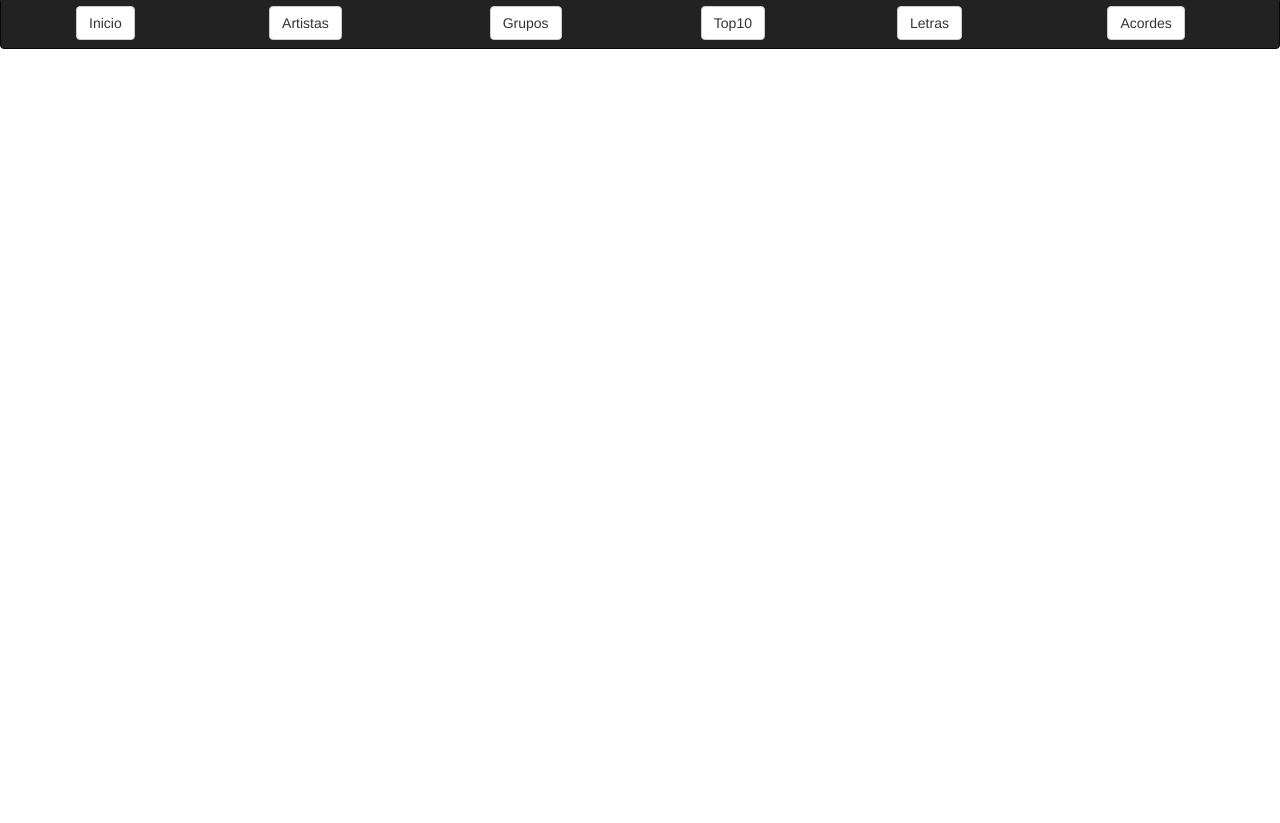
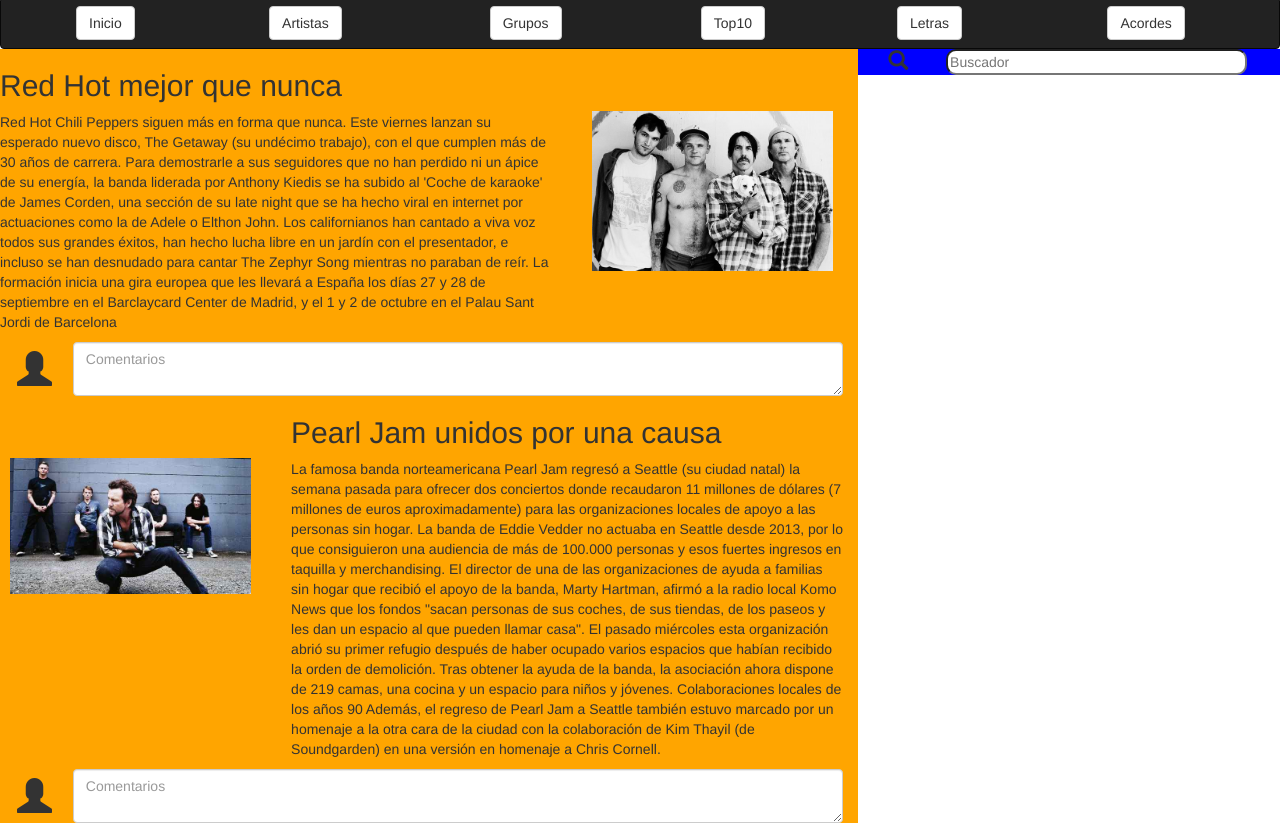
Before and after one commit to Ale9208/ProyectoFinalFrameworks, a plain HTML site: page index.html in a window 1280 px wide. Shown: the part 83-906 px from the top of the page. Before the commit the page ends 800 px from the top, so only its background shows below. Drawn offline with Linux system fonts and the light colour scheme.

Commit message:
Avance contenido blog

```diff
--- a/css/estilos.css
+++ b/css/estilos.css
@@ -27,3 +27,30 @@
 	float: none;
 	text-align: center;
 }
+
+.img-post{
+	padding: 10px;
+}
+
+@media (min-width: 992px){
+	.img-post{
+		margin-top: 20%;
+	}
+}
+
+.icon{
+	margin-left: 40%;
+	margin-top: 20%;
+	font-size: 35px;
+
+}
+
+.icon-search{
+	font-size: 20px;
+	margin-left: 35%;
+}
+
+.buscador{
+	width: 90%;
+	border-radius: 10px;
+}
--- a/index.html
+++ b/index.html
@@ -37,6 +37,72 @@
 			</div>
 		</div>
 
-	<script type="text/javascript" src="js/botstrap.min.js"></script>
+
+		<div class="row contenedor-principal">
+				<div class="col-lg-8 col-md-8 col-sm-9 col-xs-9 blog" style="background-color: orange">
+					<div class="row post1">
+						<div class="col-lg-8 col-md-8 col-sm-12 col-xs-12 noticia">
+							<h2>Red Hot mejor que nunca</h2>
+							<p>Red Hot Chili Peppers siguen más en forma que nunca. Este viernes lanzan su esperado nuevo disco, The Getaway (su undécimo trabajo), con el que cumplen más de 30 años de carrera. Para demostrarle a sus seguidores que no han perdido ni un ápice de su energía, la banda liderada por Anthony Kiedis se ha subido al 'Coche de karaoke' de James Corden, una sección de su late night que se ha hecho viral en internet por actuaciones como la de Adele o Elthon John. Los californianos han cantado a viva voz todos sus grandes éxitos, han hecho lucha libre en un jardín con el presentador, e incluso se han desnudado para cantar The Zephyr Song mientras no paraban de reír. La formación inicia una gira europea que les llevará a España los días 27 y 28 de septiembre en el Barclaycard Center de Madrid, y el 1 y 2 de octubre en el Palau Sant Jordi de Barcelona</p>
+						</div>
+						<div class="col-lg-4 col-md-4 col-sm-12 col-xs-12 imagen1">
+							<img src="img/rhcp.jpg" class="img-post img-responsive">
+
+						</div>
+					</div>
+					<div class="row comentario1">
+						<div class="col-xs-12">
+							<div class="row">
+								<div class="col-xs-1">
+									<span class="glyphicon glyphicon-user icon"></span>
+								</div>
+								<div class="col-xs-11">
+									<textarea class="form-control" placeholder="Comentarios"></textarea>
+								</div>
+							</div>
+						</div>
+
+					</div>
+					<div class="row post2">
+						<div class="col-lg-8 col-lg-push-4 col-md-8 col-md-push-4 col-sm-12 col-xs-12">
+							<h2>Pearl Jam unidos por una causa</h2>
+							<p>La famosa banda norteamericana Pearl Jam regresó a Seattle (su ciudad natal) la semana pasada para ofrecer dos conciertos donde recaudaron 11 millones de dólares (7 millones de euros aproximadamente) para las organizaciones locales de apoyo a las personas sin hogar. La banda de Eddie Vedder no actuaba en Seattle desde 2013, por lo que consiguieron una audiencia de más de 100.000 personas y esos fuertes ingresos en taquilla y merchandising. El director de una de las organizaciones de ayuda a familias sin hogar que recibió el apoyo de la banda, Marty Hartman, afirmó a la radio local Komo News que los fondos "sacan personas de sus coches, de sus tiendas, de los paseos y les dan un espacio al que pueden llamar casa". El pasado miércoles esta organización abrió su primer refugio después de haber ocupado varios espacios que habían recibido la orden de demolición. Tras obtener la ayuda de la banda, la asociación ahora dispone de 219 camas, una cocina y un espacio para niños y jóvenes. Colaboraciones locales de los años 90 Además, el regreso de Pearl Jam a Seattle también estuvo marcado por un homenaje a la otra cara de la ciudad con la colaboración de Kim Thayil (de Soundgarden) en una versión en homenaje a Chris Cornell.</p>
+						</div>
+						<div class="col-lg-4 col-lg-pull-8 col-md-4 col-md-pull-8 col-sm-12 col-xs-12">
+							<img src="img/pearl.jpg" class="img-post img-responsive">
+
+						</div>
+					</div>
+					<div class="row comentario2">
+						<div class="col-xs-12">
+							<div class="row">
+								<div class="col-xs-1">
+									<span class="glyphicon glyphicon-user icon"></span>
+								</div>
+								<div class="col-xs-11">
+									<textarea class="form-control" placeholder="Comentarios"></textarea>
+								</div>
+							</div>
+						</div>
+					</div>
+				</div>
+
+				<div class="col-lg-4 col-md-4 col-sm-3 col-xs-3 busqueda" style="background-color: blue">
+					<div class="row">
+						<div class="col-xs-2">
+							<span class="glyphicon glyphicon-search icon-search"></span>
+
+						</div>
+						<div class="col-xs-10">
+							<input type="search" name="buscador"placeholder="Buscador" class="buscador">
+						</div>
+
+					</div>
+				</div>
+
+
+		</div>
+
+	<script type="text/javascript" src="js/botstrap.js"></script>
 	</body>
 </html>
```
Also changed, not shown: img/pearl.jpg (added), img/rhcp.jpg (added), 3 other files.
